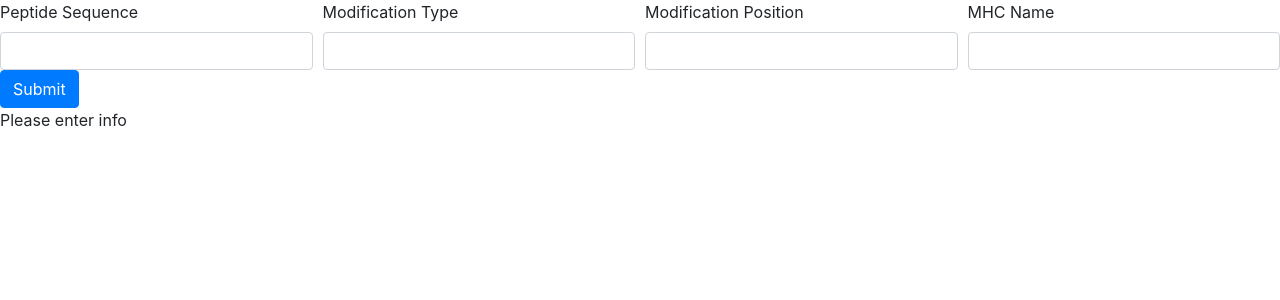
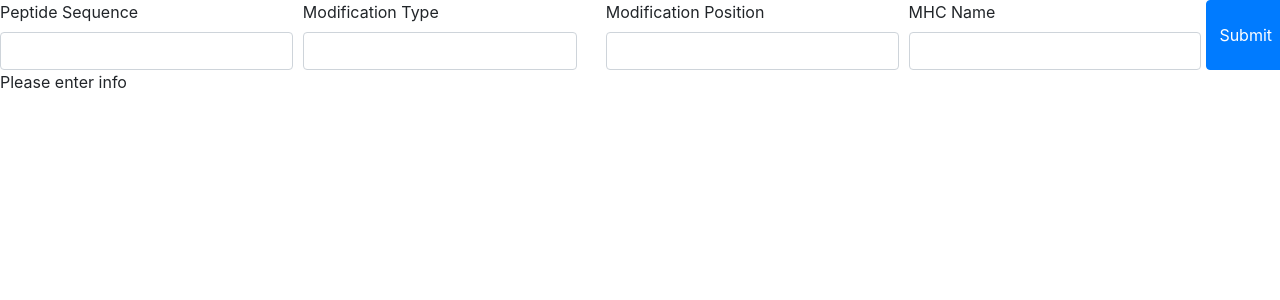
Before and after one commit to IEDB/tetramer-validator, a Flask app: page / in a window 1280 px wide. Shown: the top 300 px of the page. Run offline with Flask 2, Linux system fonts and the light colour scheme; parts of the project's set-up code (start-up, migrations or seed data) failed here and were passed over; some libraries are stand-ins or nearby versions.

Commit message:
Revert base.html to commit 226c42be

```diff
--- a/tetramer_validator/templates/base.html
+++ b/tetramer_validator/templates/base.html
@@ -1,11 +1,16 @@
-<!doctype html>
+<!DOCTYPE html>
 <html lang="en">
+
 <head>
-<!-- Required meta tags -->
   <meta charset="utf-8">
   <meta name="viewport" content="width=device-width, initial-scale=1, shrink-to-fit=no">
+  <title>Tetramer Validator</title>
+
   <link rel="stylesheet" href="https://stackpath.bootstrapcdn.com/bootstrap/4.5.2/css/bootstrap.min.css" integrity="sha384-JcKb8q3iqJ61gNV9KGb8thSsNjpSL0n8PARn9HuZOnIxN0hoP+VmmDGMN5t9UJ0Z" crossorigin="anonymous">
+  <script src="https://code.jquery.com/jquery-3.5.1.min.js" integrity="sha256-9/aliU8dGd2tb6OSsuzixeV4y/faTqgFtohetphbbj0=" crossorigin="anonymous"> </script>
+  <script type="text/javascript" src="{{url_for('static', filename='typeahead.bundle.js')}}"> </script>
 </head>
+
 <body>
   <form method="GET" class="form-horizontal" action="{{url_for('output')}}">
     <div class="form-row">
@@ -13,9 +18,9 @@
         <label for="Peptide Sequence">Peptide Sequence</label>
         <input name="pep_seq" type="text" class="form-control" id="pep_seq" value="{{pep_seq}}">
       </div>
-    <div class="col">
+      <div class="col" id="PTM_display">
         <label for="Modification Type">Modification Type</label>
-    <input name="mod_type" type="text" class="form-control" id="mod_type" value="{{mod_type}}">
+        <input name="mod_type" type="text" class="form-control" id="mod_type" autocomplete="off" spellcheck="false" value="{{mod_type}}">
       </div>
       <div class="col">
         <label for="Modification Position">Modification Position</label>
@@ -26,13 +31,18 @@
         <label for="MHC Name">MHC Name</label>
         <input name="mhc_name" type="text" class="form-control" id="mhc_name" value="{{mhc_name}}">
       </div>
+      <button type="submit" class="btn btn-primary">Submit</button>
     </div>
-  <button type="submit" class="btn btn-primary">Submit</button>
   </form>
   {% if statement%}
   <p> {{statement}} </p>
   {% else %}
   <p> Please enter info </p>
   {% endif %}
+
+
+  <script src="/static/PTM_display.js"> </script>
+
 </body>
+
 </html>
```
Lines whose indentation alone changed are shown as unchanged.
